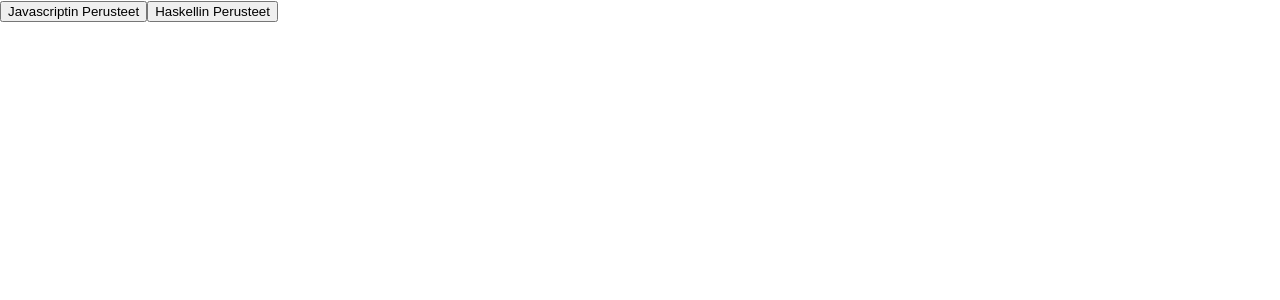
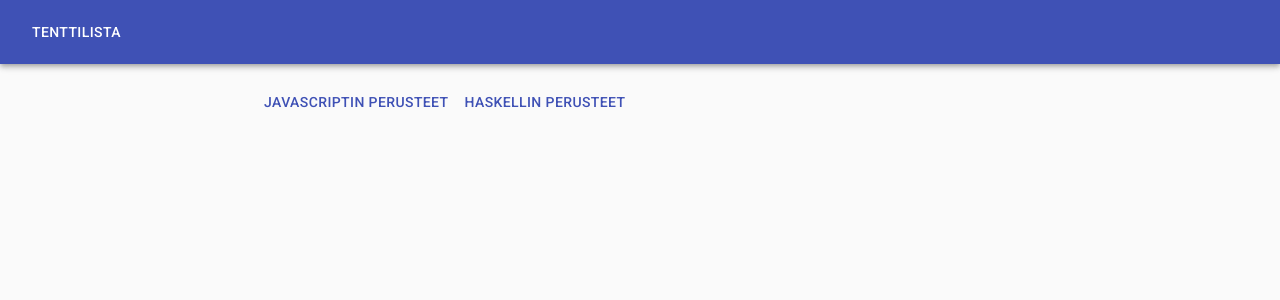
Before and after one commit to jmsalonen/tenttilista, a React (Create React App) app: page / in a window 1280 px wide. Shown: the top 300 px of the page. Built offline with nearby package versions, Linux system fonts and the light colour scheme.

Commit message:
Material-UI tyyli lisätty

```diff
--- a/package.json
+++ b/package.json
@@ -3,6 +3,8 @@
   "version": "0.1.0",
   "private": true,
   "dependencies": {
+    "@material-ui/core": "^4.11.0",
+    "@material-ui/icons": "^4.9.1",
     "@testing-library/jest-dom": "^5.11.5",
     "@testing-library/react": "^11.1.0",
     "@testing-library/user-event": "^12.1.10",
--- a/public/index.html
+++ b/public/index.html
@@ -3,6 +3,7 @@
   <head>
     <meta charset="utf-8" />
     <link rel="icon" href="%PUBLIC_URL%/favicon.ico" />
+    <link rel="stylesheet" href="https://fonts.googleapis.com/css?family=Roboto:300,400,500,700&display=swap" />
     <meta name="viewport" content="width=device-width, initial-scale=1" />
     <meta name="theme-color" content="#000000" />
     <meta
--- a/src/App.css
+++ b/src/App.css
@@ -36,3 +36,9 @@
     transform: rotate(360deg);
   }
 }
+
+.Tenttilista {
+  margin: auto;
+  width: 60%;
+  padding: 20px;
+}
--- a/src/App.js
+++ b/src/App.js
@@ -1,5 +1,6 @@
 import './App.css'
 import { useEffect, useState } from 'react'
+import { Button } from '@material-ui/core'
 
 import ExamList from './ExamList.js'
 
@@ -30,13 +31,13 @@ const App = ({database}) => {
   }, [data])
 
   return (
-    <div>
+    <div className="Tenttilista">
       {data.exam.map((item, index) =>
         (
-          <button onClick={() =>
+          <Button color="primary" onClick={() =>
             (data.selected === index ? updateSelected(notSelected) : updateSelected(index))}>
             {item.title}
-          </button>
+          </Button>
         )
       )}
       {data.exam.map((item, index) =>
@@ -48,7 +49,7 @@ const App = ({database}) => {
             thisExam={item}
             updateExam={updateExam}
           />
-          <button onClick={() => handleButton(item, index)}>{item.finished ? "Finished" : "Finished"}</button>
+          <Button variant="contained" color="primary" onClick={() => handleButton(item, index)}>{item.finished ? "Finished" : "Finished"}</Button>
           </>
         : "")
       )}
--- a/src/ExamList.js
+++ b/src/ExamList.js
@@ -24,14 +24,13 @@ const ExamList = ({thisExam, id, updateExam}) => {
 
   return (
     <div>
-      <h2>{exam.title}</h2>
       {exam.question.map((item, index) =>
         <QuestionList
-        key={item.title + index}
-        id={index}
-        question={item}
-        onClick={handleQuestionClick}
-        finished={exam.finished}
+         key={item.title + index}
+         id={index}
+         question={item}
+         onClick={handleQuestionClick}
+         finished={exam.finished}
         />
       )}
     </div>
--- /dev/null
+++ b/src/Header.js
@@ -0,0 +1,18 @@
+import AppBar from '@material-ui/core/AppBar';
+import Toolbar from '@material-ui/core/Toolbar';
+import { Button } from '@material-ui/core'
+
+
+const Header = (handleClick) => {
+  return (
+    <div>
+      <AppBar position="static">
+        <Toolbar>
+          <Button style={{ color: "white" }}>Tenttilista</Button>
+        </Toolbar>
+      </AppBar>
+    </div>
+  )
+}
+
+export default Header
--- a/src/QuestionList.js
+++ b/src/QuestionList.js
@@ -1,34 +1,42 @@
+import Checkbox from '@material-ui/core/Checkbox';
+import Card from '@material-ui/core/Card';
+import { green } from '@material-ui/core/colors'
+import CheckIcon from '@material-ui/icons/Check';
+import BlockIcon from '@material-ui/icons/Block';
+
 const QuestionList = ({id, question, onClick, finished}) => (
-  <div>
-    <h3>
+  <Card>
+    <div>
       {question.title}
-      {finished ? (JSON.stringify(question.answer) == JSON.stringify(question.correct) ? " - Correct!" : "")
+      {finished ? (JSON.stringify(question.answer) == JSON.stringify(question.correct) ? <CheckIcon /> : <BlockIcon />)
                 : ""}
-    </h3>
+    </div>
     {question.options.map((item, index) =>
       <div>
-        <input
+        <Checkbox
           disabled={finished}
           id={index}
           name={question.title + id}
           type={question.type}
-          defaultChecked={question.answer[index]}
+          checked={question.answer[index]}
           onClick={() => onClick(id, index)}
+          label="Primary"
         />
         {finished ?
-          <input
-            disabled={finished}
+          <Checkbox
+            style={{ color: green[500] }}
             id={index}
             name={question.title + id + "correct"}
             type={question.type}
-            defaultChecked={question.correct[index]}
-            onClick={() => onClick(id, index)}
+            checked={question.correct[index]}
+            onClick={finished ? "" : () => onClick(id, index)}
+            label=""
           /> : ""
         }
         <label>{item}</label>
       </div>
     )}
-  </div>
+  </Card>
 )
 
 export default QuestionList
--- a/src/index.css
+++ b/src/index.css
@@ -5,6 +5,7 @@ body {
     sans-serif;
   -webkit-font-smoothing: antialiased;
   -moz-osx-font-smoothing: grayscale;
+  background-color:#FAFAFA
 }
 
 code {
--- a/src/index.js
+++ b/src/index.js
@@ -3,6 +3,8 @@ import ReactDOM from 'react-dom';
 import './index.css';
 import App from './App';
 import reportWebVitals from './reportWebVitals';
+
+import Header from './Header.js'
 
 let question1 = {
   title: "Minä vuonna Suomi liittyi Euroopan unioniin?",
@@ -111,6 +113,7 @@ let database = JSON.parse(window.localStorage.getItem('data'))
 
 ReactDOM.render(
   <React.StrictMode>
+    <Header />
     <App key="main" database={database}/>
   </React.StrictMode>,
   document.getElementById('root')
```
Also changed, not shown: 1 other file (tests, documents, lock files or other folders).
